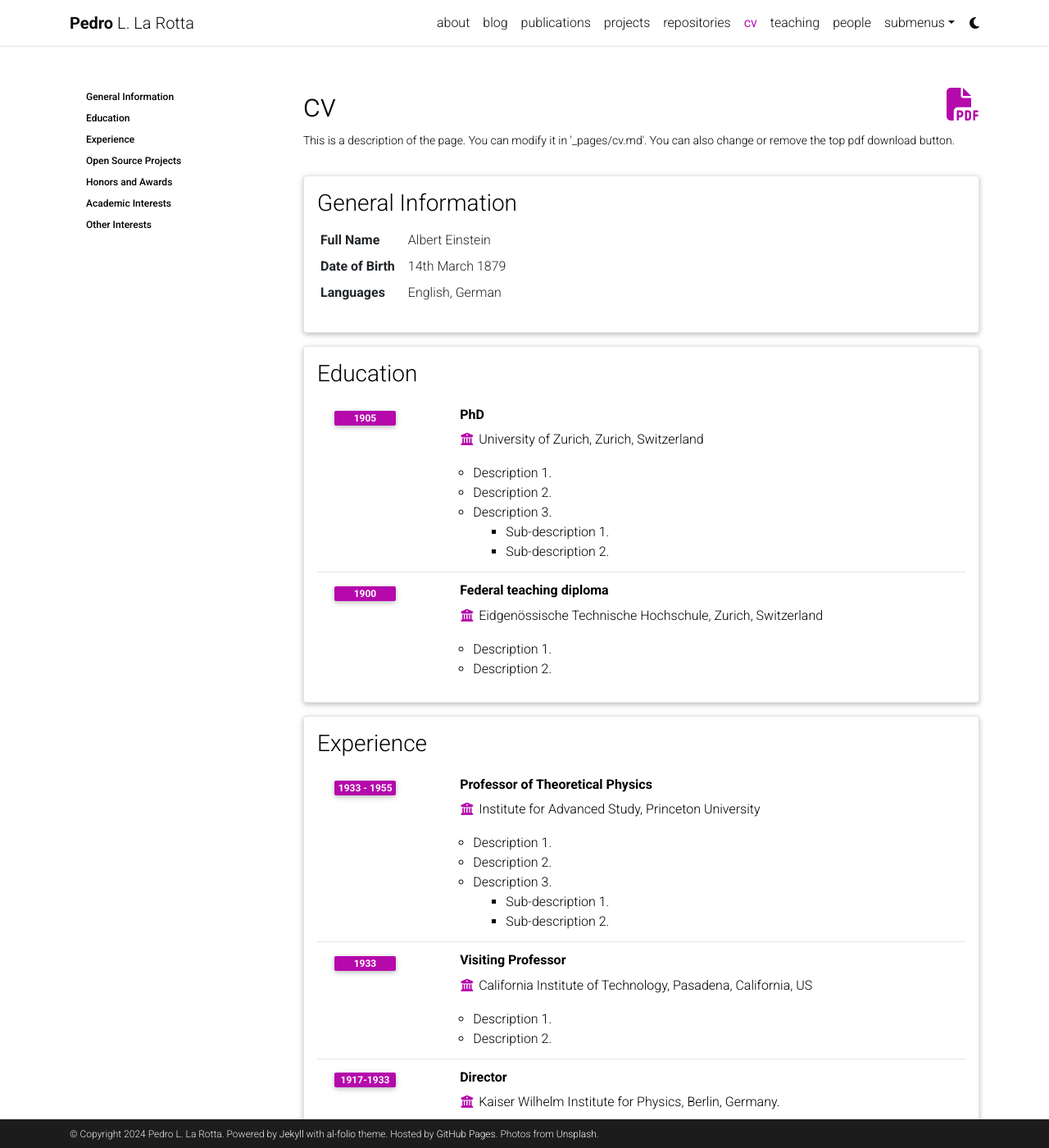
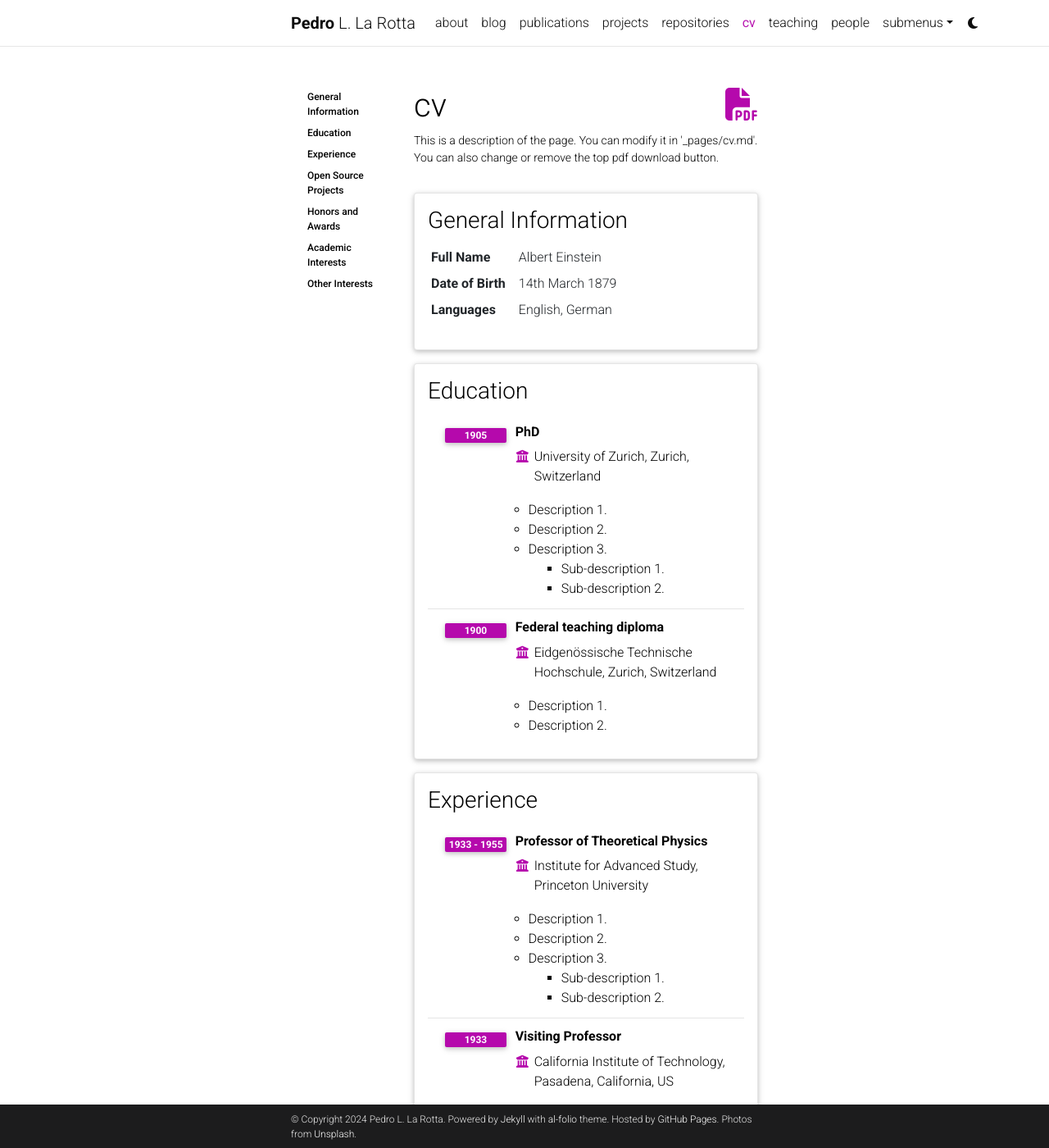
Before and after one commit to plarotta/plarotta.github.io, a Jekyll site: the page built from _pages/cv.md, in a window 1280 px wide and 1400 px high. Shown: the whole window at 82% size. Built offline with Jekyll 4.4.1, drawn with Linux system fonts in a browser that asks for light colours; full-size pictures stand in for the smaller copies a plugin makes; comment, search, counter and statistics services are not loaded; a style sheet for code colours, icons or effects is not loaded.

Commit message:
Update _layout.scss

```diff
--- a/_sass/_layout.scss
+++ b/_sass/_layout.scss
@@ -2,56 +2,37 @@
  * Content
  ******************************************************************************/
 
+/** particles **/
+/* ---- reset ---- */
 
-  /* ---- particles.js container ---- */
+body {
+  padding-bottom: 70px;
+  color: var(--global-text-color);
 
-  #particles-js {
-    position: absolute;
-    width: 100%;
-    height: 100%;
-    background-color: #b61924;
-    background-image: url("");
-    background-repeat: no-repeat;
-    background-size: cover;
-    background-position: 50% 50%;
+  h1, h2, h3, h4, h5, h6 {
+    scroll-margin-top: 66px;
   }
+}
 
-  /* ---- stats.js ---- */
+canvas {
+  display: block;
+  vertical-align: bottom;
+}
 
-  .count-particles{
-    background: #000022;
-    position: absolute;
-    top: 48px;
-    left: 0;
-    width: 80px;
-    color: #13E8E9;
-    font-size: .8em;
-    text-align: left;
-    text-indent: 4px;
-    line-height: 14px;
-    padding-bottom: 2px;
-    font-family: Helvetica, Arial, sans-serif;
-    font-weight: bold;
-  }
+/** Positioning for particles-js container **/
+#particles-js {
+  position: fixed;
+  width: 100%;
+  height: 100%;
+}
 
-  .js-count-particles{
-    font-size: 1.1em;
-  }
-
-  #stats,
-  .count-particles{
-    -webkit-user-select: none;
-  }
-
-  #stats{
-    border-radius: 3px 3px 0 0;
-    overflow: hidden;
-  }
-
-  .count-particles{
-    border-radius: 0 0 3px 3px;
-  }
-  /** particles **/
+/** Positioning for main content container **/
+.container {
+  max-width: 600px;
+  position: relative;
+  width: 90%;
+  margin: auto;
+}
 
 // TODO: redefine content layout.
 
```
